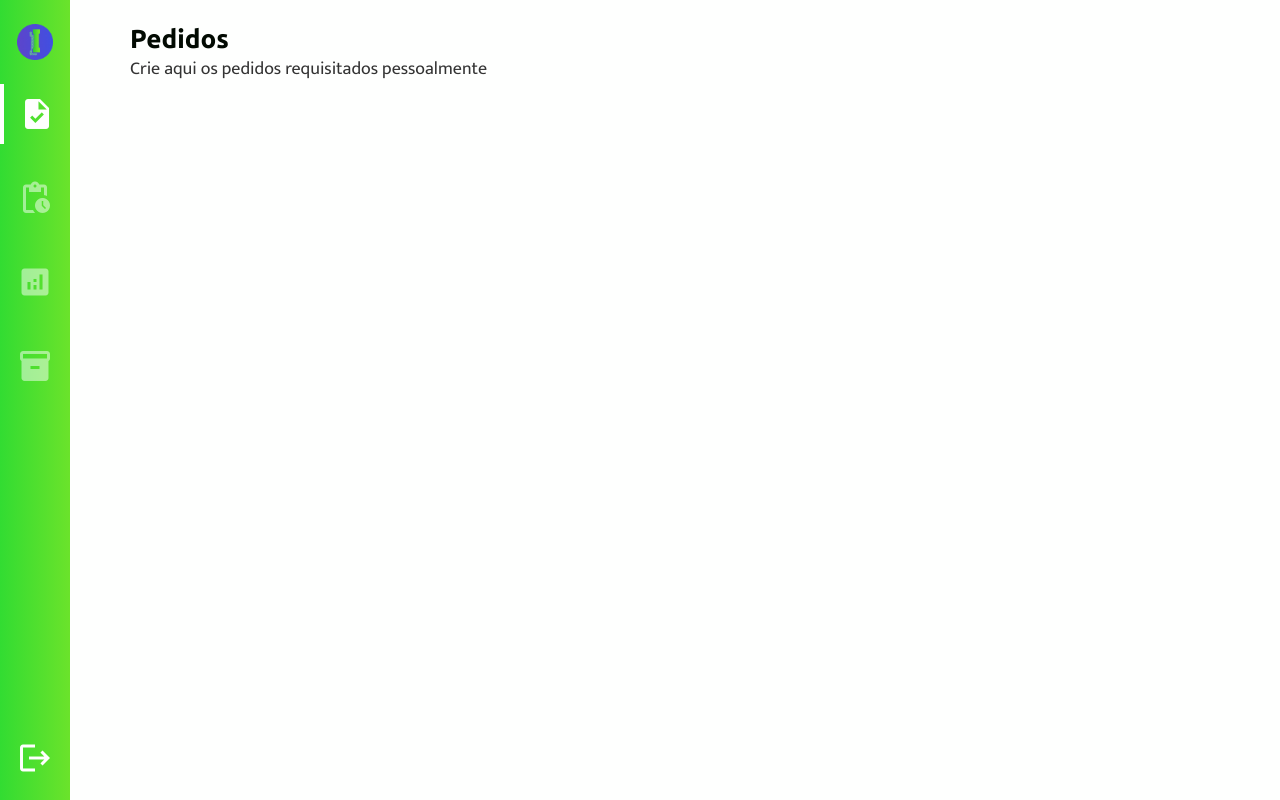
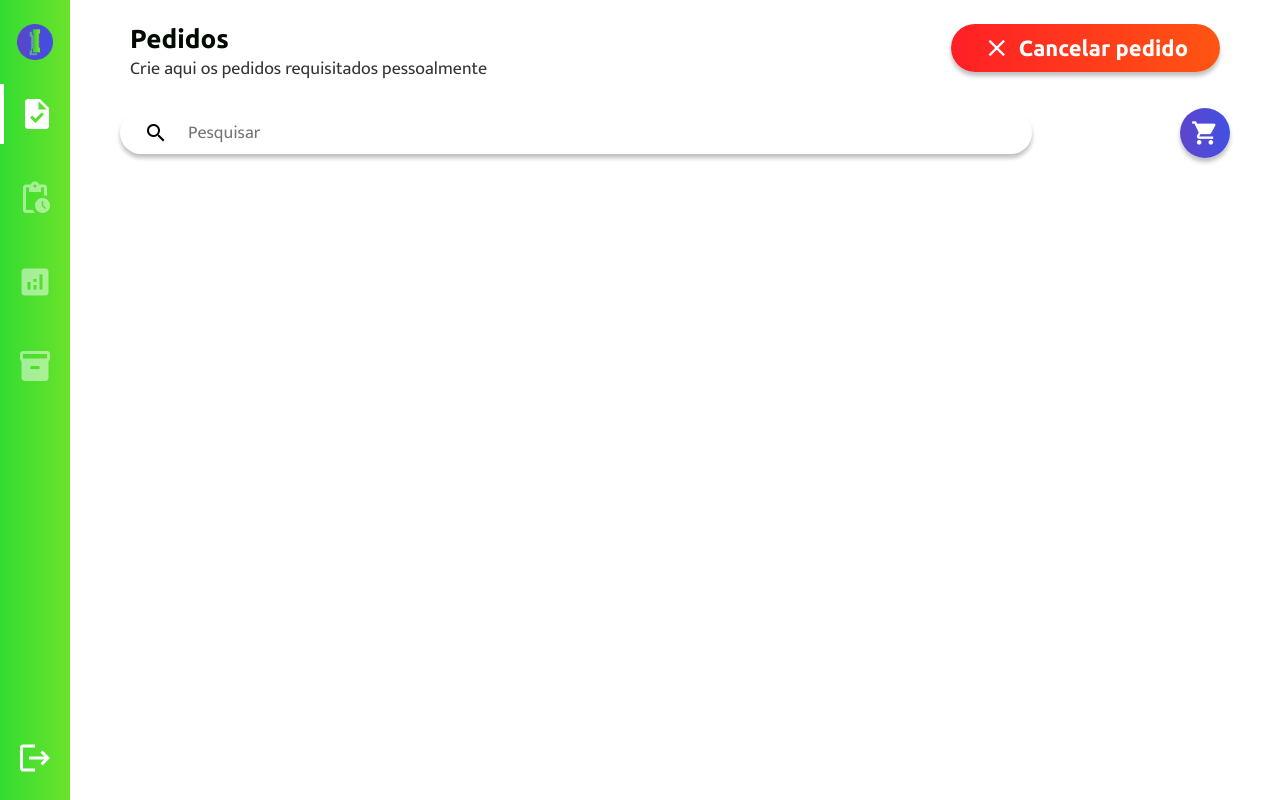
Before and after one commit to IFBank/web-app, a React (Create React App) app: page /pedidos/new in a window 1280 px wide. Built offline with nearby package versions, Linux system fonts and the light colour scheme.

Commit message:
init: new pedido page

```diff
--- a/src/pages/PedidosFlow/NewPedidoPage/index.tsx
+++ b/src/pages/PedidosFlow/NewPedidoPage/index.tsx
@@ -1,7 +1,12 @@
 import React from 'react';
 
+import BarraPesquisa from '../../../components/BarraPesquisa'
+import MaterialIcon from '../../../components/MaterialIcon';
+
 import {
-	Container
+	Container,
+	BuyCircleButton,
+	Content
 } from './styles';
 
 interface NewPedidoPageProps {
@@ -13,7 +18,17 @@ const NewPedidoPage: React.FC<NewPedidoPageProps> = () => {
 		<Container
 			titleHeader="Pedidos"
 			subTitleHeader="Crie aqui os pedidos requisitados pessoalmente"
+			textCancelButton="Cancelar pedido"
 		>
+			<BarraPesquisa>
+				<BuyCircleButton>
+					<MaterialIcon color="white" size={28} name="shopping_cart" />
+				</BuyCircleButton>
+			</BarraPesquisa>
+
+			<Content>
+
+			</Content>
 		</Container>
 	);
 }
--- a/src/pages/PedidosFlow/NewPedidoPage/styles.ts
+++ b/src/pages/PedidosFlow/NewPedidoPage/styles.ts
@@ -1,7 +1,25 @@
 import styled from 'styled-components';
 
-import BasePage from '../../../components/BasePage'
+import BasePage from '../../../components/BasePage';
 
 // COMPONENTES DE BASE
 export const Container = styled(BasePage)`
 `;
+
+export const BuyCircleButton = styled.div`
+	background: var(--linear-secondary);
+	width: 50px;
+	height: 50px;
+	border-radius: 50%;
+
+	display: flex;
+	justify-content: center;
+	align-items: center;
+
+	cursor: pointer;
+	box-shadow: 0px 4px 4px 0px #00000040;
+`;
+
+export const Content = styled.div`
+
+`;
```
